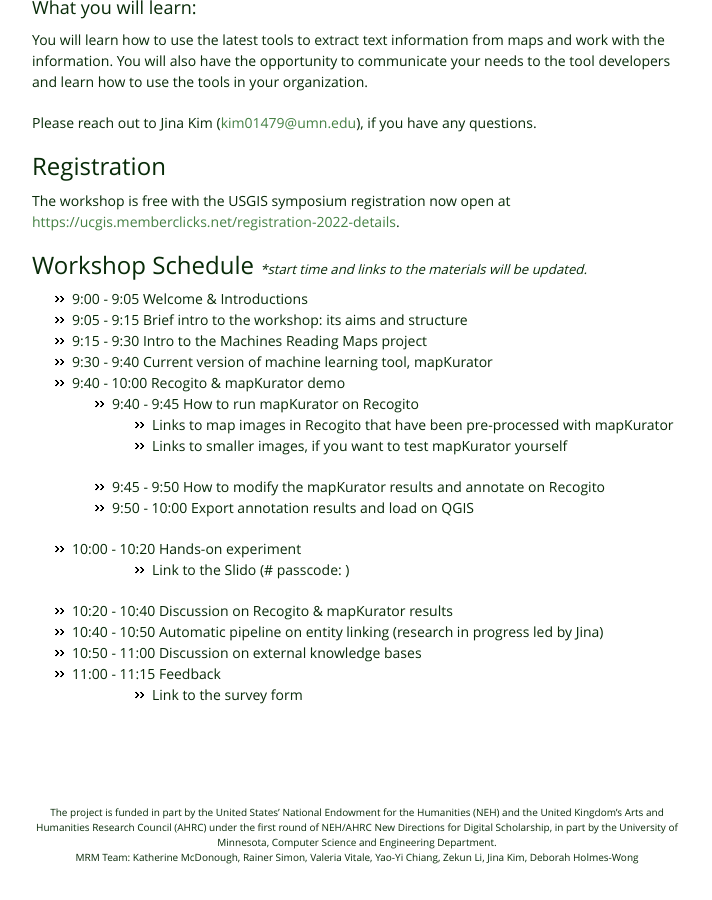
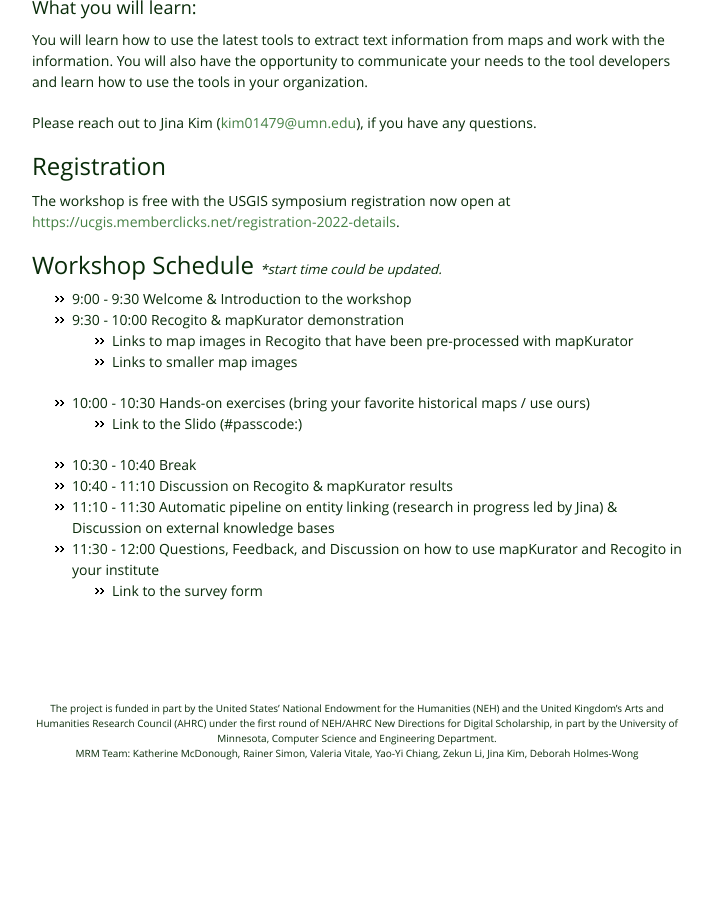
Before and after one commit to machines-reading-maps/machines-reading-maps.github.io, a Jekyll site: the page built from ucgis2022-workshop.html, in a window 1280 px wide and 900 px high, scrolled down 1004 px. Shown: the whole window, without its empty margins (283-995 px from the left). Built offline with Jekyll 4.4.1, drawn with Linux system fonts in a browser that asks for light colours; after the commit the page ends 1865 px from its top, so only the background shows below that.

Commit message:
Update ucgis2022-workshop.html

```diff
--- a/ucgis2022-workshop.html
+++ b/ucgis2022-workshop.html
@@ -59,37 +59,28 @@ layout: workshop
         The workshop is free with the USGIS symposium registration now open at <a href="https://ucgis.memberclicks.net/registration-2022-details">https://ucgis.memberclicks.net/registration-2022-details</a>.
     </p>
 
-    <h2>Workshop Schedule <span style="font-size: 55%;font-style: italic;">*start time and links to the materials will be updated.</span></h2>
+    <h2>Workshop Schedule <span style="font-size: 55%;font-style: italic;">*start time could be updated.</span></h2>
     <ul>
-        <li> 9:00 - 9:05 Welcome & Introductions </li>
-        <li> 9:05 - 9:15 Brief intro to the workshop: its aims and structure </li>
-        <li> 9:15 - 9:30 Intro to the Machines Reading Maps project  </li>
-        <li> 9:30 - 9:40 Current version of machine learning tool, mapKurator</li>
-        <li> 9:40 - 10:00 Recogito & mapKurator demo </li>
+        <li>9:00 - 9:30 Welcome & Introduction to the workshop</li>
+        <li>9:30 - 10:00 Recogito & mapKurator demonstration</li>
         <ul>
-            <li> 9:40 - 9:45 How to run mapKurator on Recogito </li>
-                <ul>
-                    <li>Links to map images in Recogito that have been pre-processed with mapKurator</li>
-                    <li>Links to smaller images, if you want to test mapKurator yourself</li>
-                </ul>
-            <li> 9:45 - 9:50 How to modify the mapKurator results and annotate on Recogito</li>
-            <li> 9:50 - 10:00 Export annotation results and load on QGIS </li>
+            <li>Links to map images in Recogito that have been pre-processed with mapKurator</li>
+            <li>Links to smaller map images</li>
         </ul>
-        <li> 10:00 - 10:20 Hands-on experiment </li>
-            <ul>
-                <ul>
-                    <li>Link to the Slido (# passcode: )</li>
-                </ul>
-            </ul>
-        <li> 10:20 - 10:40 Discussion on Recogito & mapKurator results </li>
-        <li> 10:40 - 10:50 Automatic pipeline on entity linking (research in progress led by Jina)</li>
-        <li> 10:50 - 11:00 Discussion on external knowledge bases </li>
-        <li>11:00 - 11:15 Feedback</li>
-            <ul>
-                <ul>
-                    <li>Link to the survey form</li>
-                </ul>
-            </ul>
+        <li>10:00 - 10:30 Hands-on exercises (bring your favorite historical maps / use ours)</li>
+        <ul>
+            <li>Link to the Slido (#passcode:)</li>
+        </ul>
+
+        <li>10:30 - 10:40 Break</li>
+
+        <li>10:40 - 11:10 Discussion on Recogito & mapKurator results </li>
+        <li>11:10 - 11:30 Automatic pipeline on entity linking (research in progress led by Jina) & Discussion on external knowledge bases</li>
+        <li>11:30 - 12:00 Questions, Feedback, and Discussion on how to use mapKurator and Recogito in your institute</li>
+        <ul>
+            <li>Link to the survey form</li>
+        </ul>
+
     </ul>
 </div>
 
```
